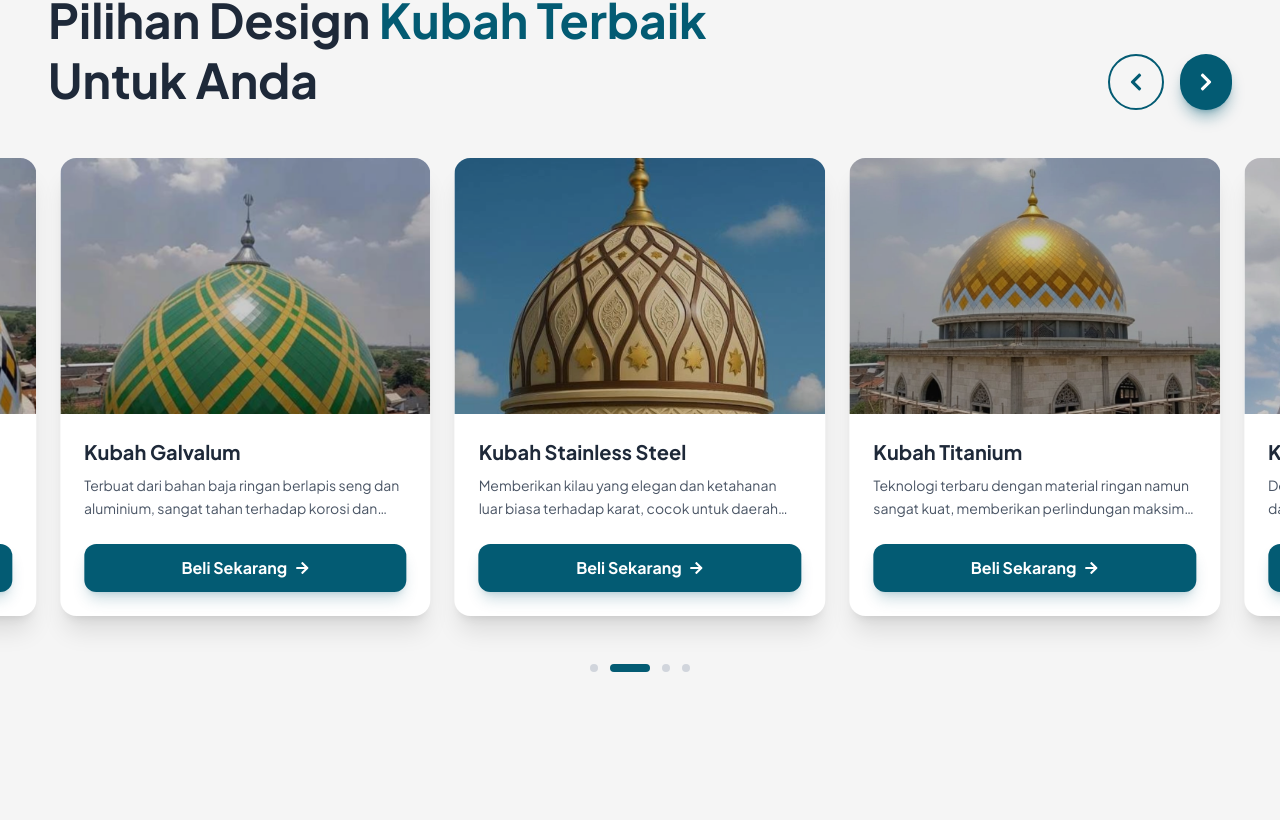
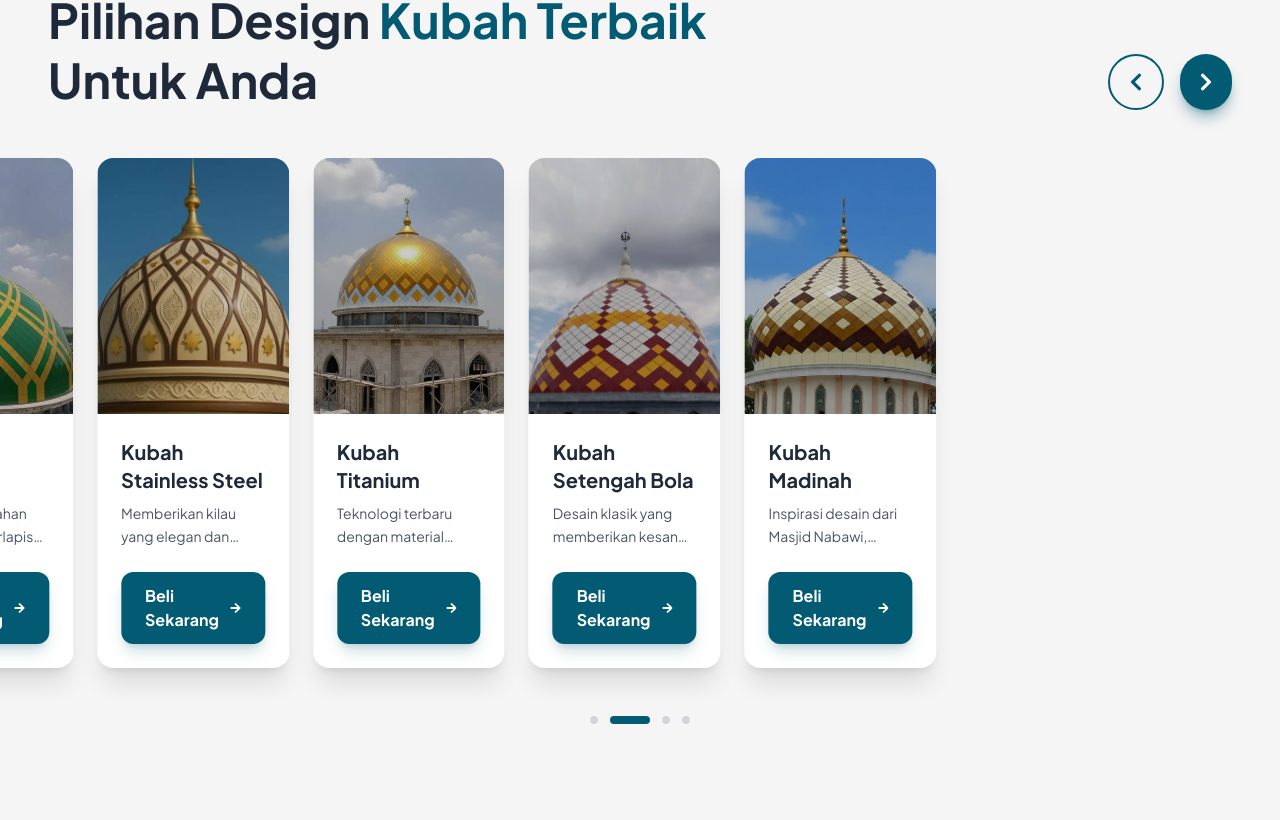
Before and after one commit to JustNgoding/kubah-app, a React (Vite) app: page / in a window 1280 px wide. Shown: the part 1160-1980 px from the top of the page. Built offline with nearby package versions, Linux system fonts and the light colour scheme.

Commit message:
fix this page

```diff
--- a/src/components/Footer/index.tsx
+++ b/src/components/Footer/index.tsx
@@ -5,6 +5,7 @@ const Footer = () => {
 
   const navMain = [
     { label: "Home", href: "/" },
+    { label: "Produk", href: "#produk" },
     { label: "Tentang Kami", href: "#tentang-kami" },
     { label: "Project Kami", href: "#project-kami" },
     { label: "Kontak", href: "#kontak-kami" },
@@ -20,7 +21,6 @@ const Footer = () => {
     <footer className="bg-gray-900 text-gray-300">
       <div className="max-w-7xl mx-auto px-6 py-14">
         <div className="grid grid-cols-1 sm:grid-cols-2 lg:grid-cols-4 gap-10 mb-12">
-          {/* BRAND */}
           <div>
             <h3 className="text-white text-xl font-bold mb-4">
               Dome Indonesia
@@ -31,7 +31,6 @@ const Footer = () => {
             </p>
           </div>
 
-          {/* NAVIGASI */}
           <div>
             <h4 className="text-white font-semibold mb-4">Navigasi</h4>
             <ul className="space-y-2">
@@ -48,7 +47,6 @@ const Footer = () => {
             </ul>
           </div>
 
-          {/* PRODUK */}
           <div>
             <h4 className="text-white font-semibold mb-4">Produk</h4>
             <ul className="space-y-2">
@@ -65,7 +63,6 @@ const Footer = () => {
             </ul>
           </div>
 
-          {/* KONTAK */}
           <div>
             <h4 className="text-white font-semibold mb-4">Hubungi Kami</h4>
 
--- a/src/components/Home/ProductCard.tsx
+++ b/src/components/Home/ProductCard.tsx
@@ -7,7 +7,11 @@ interface ProductCardProps {
   description: string;
 }
 
-const ProductCard: React.FC<ProductCardProps> = ({ image, title, description }) => {
+const ProductCard: React.FC<ProductCardProps> = ({
+  image,
+  title,
+  description,
+}) => {
   const waNumber = "6285117605188";
   const waMessage = `Halo Admin, saya ingin membeli ${title}. Mohon info harga dan spesifikasinya.`;
   const waLink = `https://wa.me/${waNumber}?text=${encodeURIComponent(waMessage)}`;
@@ -22,7 +26,7 @@ const ProductCard: React.FC<ProductCardProps> = ({ image, title, description })
         />
         <div className="absolute inset-0 bg-black/20 group-hover:bg-black/10 transition-colors" />
       </div>
-            <div className="p-6 flex flex-col flex-grow">
+      <div className="p-6 flex flex-col ">
         <h3 className="text-xl font-bold text-gray-800 mb-2 group-hover:text-primary transition-colors">
           {title}
         </h3>
--- a/src/components/Home/ProductPage.tsx
+++ b/src/components/Home/ProductPage.tsx
@@ -6,32 +6,38 @@ const products = [
   {
     image: "./assets/images/dome-type/type1.png",
     title: "Kubah Enamel",
-        description: "Kubah dengan lapisan porselen kualitas premium, tahan karat, dan warna yang tidak mudah pudar hingga puluhan tahun.",
+    description:
+      "Kubah dengan lapisan porselen kualitas premium, tahan karat, dan warna yang tidak mudah pudar hingga puluhan tahun.",
   },
   {
     image: "./assets/images/dome-type/type2.png",
     title: "Kubah Galvalum",
-        description: "Terbuat dari bahan baja ringan berlapis seng dan aluminium, sangat tahan terhadap korosi dan cuaca ekstrem.",
+    description:
+      "Terbuat dari bahan baja ringan berlapis seng dan aluminium, sangat tahan terhadap korosi dan cuaca ekstrem.",
   },
   {
     image: "./assets/images/dome-type/type3.png",
     title: "Kubah Stainless Steel",
-        description: "Memberikan kilau yang elegan dan ketahanan luar biasa terhadap karat, cocok untuk daerah pesisir.",
+    description:
+      "Memberikan kilau yang elegan dan ketahanan luar biasa terhadap karat, cocok untuk daerah pesisir.",
   },
   {
     image: "./assets/images/dome-type/type4.jpg",
     title: "Kubah Titanium",
-        description: "Teknologi terbaru dengan material ringan namun sangat kuat, memberikan perlindungan maksimal dengan estetika modern.",
+    description:
+      "Teknologi terbaru dengan material ringan namun sangat kuat, memberikan perlindungan maksimal dengan estetika modern.",
   },
   {
     image: "./assets/images/dome-shape/shape1.jpg",
     title: "Kubah Setengah Bola",
-        description: "Desain klasik yang memberikan kesan megah dan proporsional untuk bangunan masjid Anda.",
+    description:
+      "Desain klasik yang memberikan kesan megah dan proporsional untuk bangunan masjid Anda.",
   },
   {
     image: "./assets/images/dome-shape/shape2.jpg",
     title: "Kubah Madinah",
-        description: "Inspirasi desain dari Masjid Nabawi, memberikan nuansa spiritual yang kental dan indah.",
+    description:
+      "Inspirasi desain dari Masjid Nabawi, memberikan nuansa spiritual yang kental dan indah.",
   },
 ];
 
@@ -51,8 +57,7 @@ const ProductPage = () => {
       }
       setItemsPerPage(perPage);
 
-            // Clamp index immediately on resize
-            setCurrentIndex(prev => {
+      setCurrentIndex((prev) => {
         const maxIndex = totalProducts - perPage;
         return prev > maxIndex ? Math.max(0, maxIndex) : prev;
       });
@@ -68,11 +73,13 @@ const ProductPage = () => {
   };
 
   const prevSlide = () => {
-        setCurrentIndex((prev) => (prev - 1 + (totalProducts - itemsPerPage + 1)) % (totalProducts - itemsPerPage + 1));
+    setCurrentIndex(
+      (prev) =>
+        (prev - 1 + (totalProducts - itemsPerPage + 1)) %
+        (totalProducts - itemsPerPage + 1),
+    );
   };
 
-
-    // Auto slide
   useEffect(() => {
     const timer = setInterval(() => {
       setCurrentIndex((prev) => {
@@ -89,9 +96,9 @@ const ProductPage = () => {
       <div className="max-w-7xl mx-auto px-6 md:px-12">
         <div className="flex flex-col md:flex-row justify-between items-end mb-12 gap-6">
           <div className="max-w-2xl">
-
             <h1 className="text-4xl md:text-5xl font-bold text-gray-800 leading-tight">
-                            Pilihan Design <span className="text-primary">Kubah Terbaik</span> Untuk Anda
+              Pilihan Design <span className="text-primary">Kubah Terbaik</span>{" "}
+              Untuk Anda
             </h1>
           </div>
           <div className="flex gap-4">
@@ -100,14 +107,20 @@ const ProductPage = () => {
               className="p-4 rounded-full border-2 border-primary text-primary hover:bg-primary hover:text-white transition-all cursor-pointer group"
               aria-label="Previous Slide"
             >
-                            <FaChevronLeft size={20} className="group-hover:scale-110 transiton-transform" />
+              <FaChevronLeft
+                size={20}
+                className="group-hover:scale-110 transiton-transform"
+              />
             </button>
             <button
               onClick={nextSlide}
               className="p-4 rounded-full bg-primary text-white hover:bg-primary/80 transition-all cursor-pointer shadow-lg shadow-primary/40 group"
               aria-label="Next Slide"
             >
-                            <FaChevronRight size={20} className="group-hover:scale-110 transiton-transform" />
+              <FaChevronRight
+                size={20}
+                className="group-hover:scale-110 transiton-transform"
+              />
             </button>
           </div>
         </div>
@@ -120,10 +133,7 @@ const ProductPage = () => {
             }}
           >
             {products.map((product, index) => (
-                            <div
-                                key={index}
-                                className="w-full md:w-1/2 lg:w-1/3 flex-shrink-0 px-3"
-                            >
+              <div key={index} className="w-full md:w-1/2 lg:w-1/3  px-3">
                 <ProductCard {...product} />
               </div>
             ))}
@@ -131,15 +141,20 @@ const ProductPage = () => {
         </div>
 
         <div className="mt-12 flex justify-center gap-3">
-                    {Array.from({ length: totalProducts - itemsPerPage + 1 }).map((_, index) => (
+          {Array.from({ length: totalProducts - itemsPerPage + 1 }).map(
+            (_, index) => (
               <button
                 key={index}
                 onClick={() => setCurrentIndex(index)}
-                            className={`h-2 rounded-full transition-all duration-300 ${currentIndex === index ? "w-10 bg-primary" : "w-2 bg-gray-300 hover:bg-primary/40"
+                className={`h-2 rounded-full transition-all duration-300 ${
+                  currentIndex === index
+                    ? "w-10 bg-primary"
+                    : "w-2 bg-gray-300 hover:bg-primary/40"
                 }`}
                 aria-label={`Go to slide ${index + 1}`}
               />
-                    ))}
+            ),
+          )}
         </div>
       </div>
     </section>
```
Also changed, not shown: src/components/Navbar/index.tsx (+15 -105 lines). Lines whose indentation alone changed are shown as unchanged.
